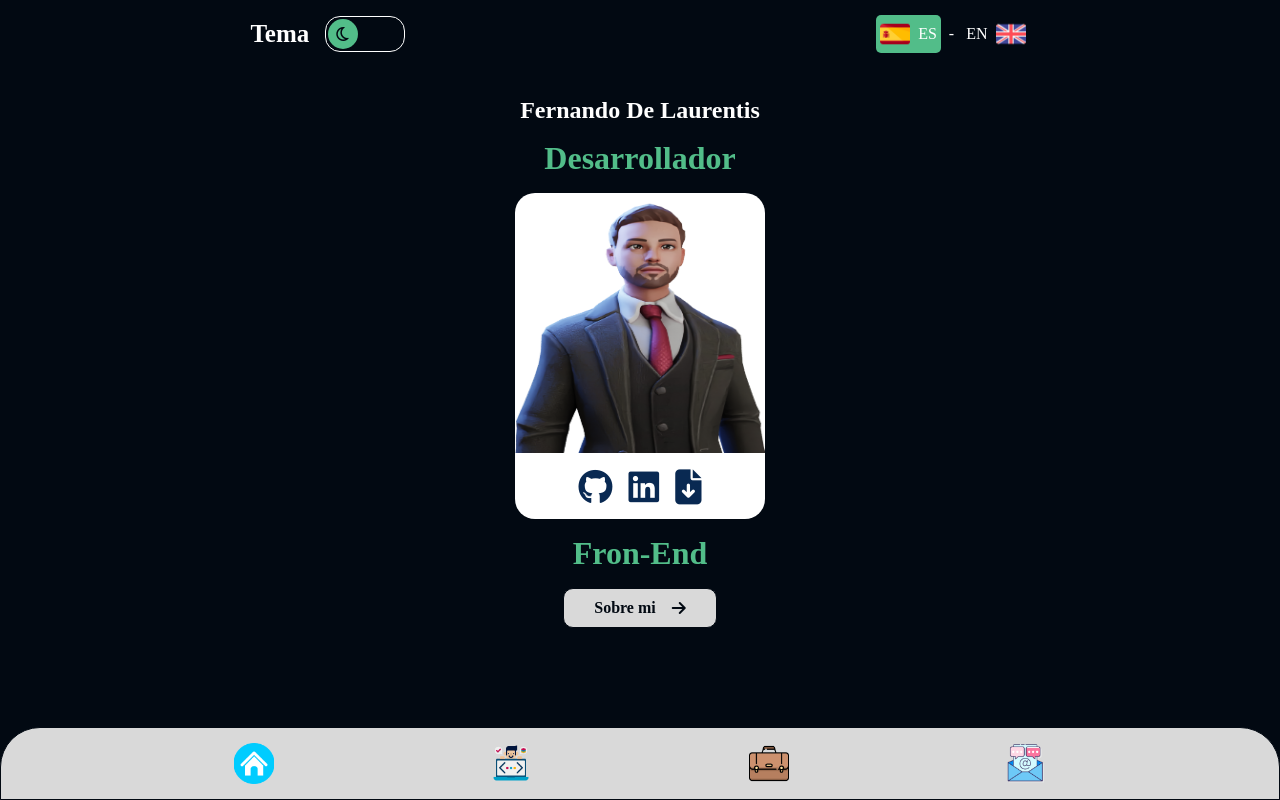
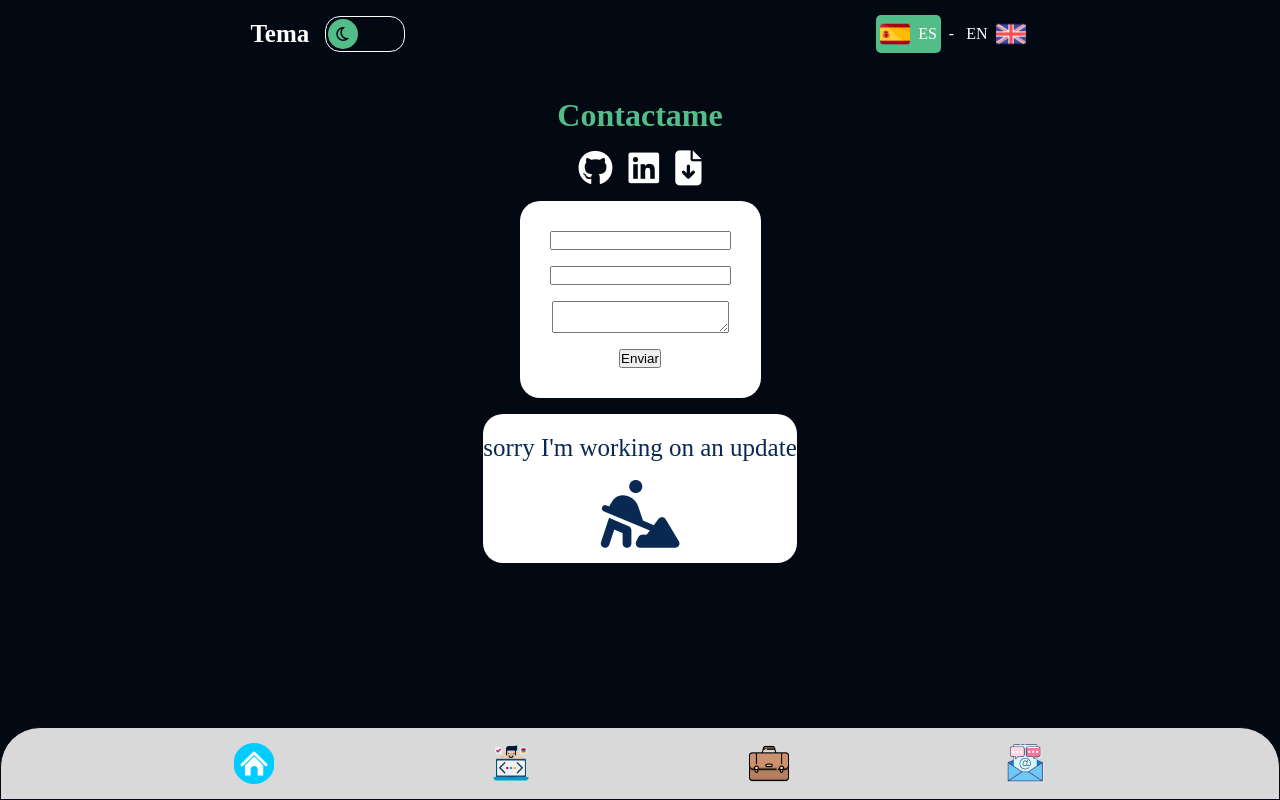
Before and after one commit to Fdlaurentis/Portafolio, a React (Vite) app: page /#/contact in a window 1280 px wide. Before the commit this address led to /. Built offline with nearby package versions, Linux system fonts and the light colour scheme; a web font is replaced by a local one.

Commit message:
update contact and portfolio

```diff
--- a/src/componentes/Cards/Cards.jsx
+++ b/src/componentes/Cards/Cards.jsx
@@ -1,7 +1,17 @@
-const Cards = () => {
+const Cards = ({ theme }) => {
 
-    return(
-        <div></div>
+    return (
+        <div
+            className="container"
+            style={{
+                background: theme ? '#ffffff' : '#52bd89'
+            }}
+        >
+            <span style={{ fontWeight: 'bloder', textAlign: 'center', marginTop: '20px' }}>
+                sorry I'm working on an update
+            </span>
+            <i className="fa-solid fa-person-digging"></i>
+        </div>
     )
 
 }
--- a/src/page/Contact.jsx
+++ b/src/page/Contact.jsx
@@ -1,3 +1,5 @@
+import Cards from "../componentes/Cards/Cards"
+
 const Contact = ({ theme, language }) => {
 
     return (
@@ -13,7 +15,8 @@ const Contact = ({ theme, language }) => {
             <form
                 className="container"
                 style={{
-                    background: theme ? '#ffffff' : '#52bd89'
+                    background: theme ? '#ffffff' : '#52bd89',
+                    padding:'30px'
                 }}
             >
 
@@ -24,6 +27,7 @@ const Contact = ({ theme, language }) => {
                 </textarea>
                 <button>Enviar</button>
             </form>
+            <Cards theme={theme} />
         </div>
     )
 }
--- a/src/page/Portfolio.jsx
+++ b/src/page/Portfolio.jsx
@@ -1,3 +1,5 @@
+import Cards from "../componentes/Cards/Cards"
+
 const Portfolio = ({ theme, language }) => {
 
     return (
@@ -9,10 +11,7 @@ const Portfolio = ({ theme, language }) => {
                     background: theme ? '#ffffff' : '#52bd89'
                 }}
             >
-                <span style={{ fontWeight: 'bloder', textAlign:'center', marginTop:'20px' }}>
-                    sorry I'm working on an update
-                </span>
-                <i className="fa-solid fa-person-digging"></i>
+                <Cards theme={theme} />
             </div>
         </div>
     )
```
